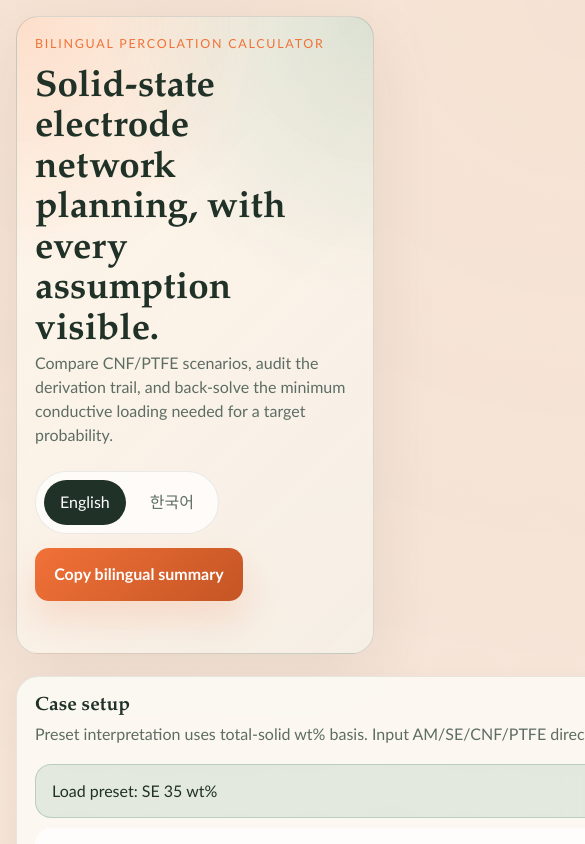
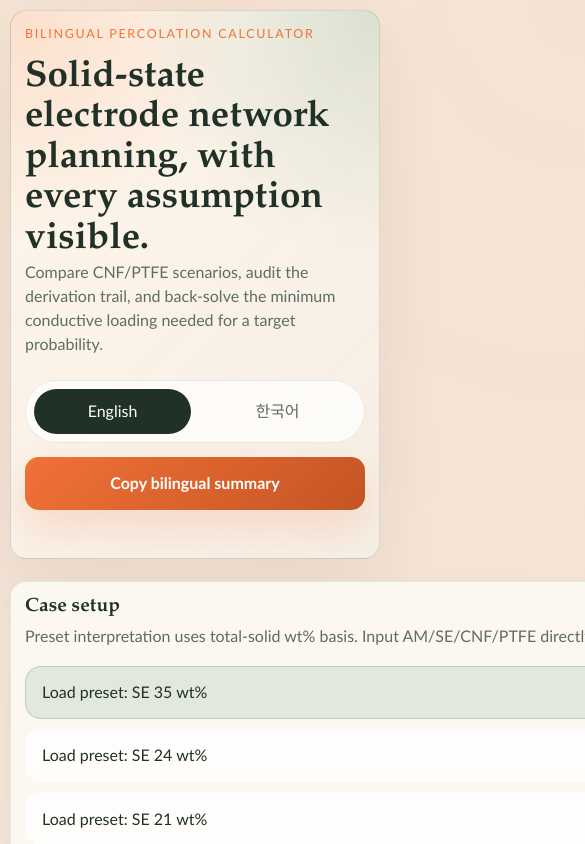
Before and after one commit to mktree1008-gif/codex-webepp, a React (Vite) app: page / in a window 390 px wide. Shown: the top 844 px of the page, 585 px wide, since content can reach past the window. Built offline with nearby package versions, Linux system fonts and the light colour scheme.

Commit message:
Improve mobile responsiveness and build compatibility

```diff
--- a/src/App.css
+++ b/src/App.css
@@ -15,6 +15,7 @@
     radial-gradient(circle at top right, rgba(52, 127, 94, 0.16), transparent 38%),
     linear-gradient(135deg, rgba(255, 247, 236, 0.94), rgba(245, 239, 230, 0.9));
   box-shadow: var(--shadow);
+  overflow: hidden;
 }
 
 .hero-panel h1 {
@@ -127,6 +128,7 @@
   grid-template-columns: minmax(320px, 420px) minmax(0, 1fr);
   gap: 22px;
   margin-top: 22px;
+  align-items: start;
 }
 
 .sidebar,
@@ -288,6 +290,7 @@
   border: 1px solid var(--border-soft);
   background: rgba(255, 255, 255, 0.86);
   overflow-x: auto;
+  -webkit-overflow-scrolling: touch;
 }
 
 .table-card h3 {
@@ -667,10 +670,83 @@ td code {
     max-width: 16ch;
   }
 
+  .hero-actions {
+    width: 100%;
+    align-items: stretch;
+  }
+
+  .language-toggle {
+    width: 100%;
+    justify-content: space-between;
+  }
+
+  .language-toggle button {
+    flex: 1 1 0;
+    text-align: center;
+  }
+
+  .copy-button {
+    width: 100%;
+  }
+
   .results-grid,
   .field-grid,
   .preset-grid,
   .mini-stats {
     grid-template-columns: 1fr;
   }
+
+  table {
+    min-width: 440px;
+  }
+
+  .curve-svg {
+    min-width: 520px;
+  }
+
+  .equation-pretty {
+    font-size: 1.08rem;
+  }
+
+  .math-line {
+    white-space: normal;
+    min-width: 0;
+    flex-wrap: wrap;
+  }
 }
+
+@media (max-width: 520px) {
+  .shell {
+    padding: 10px;
+  }
+
+  .hero-panel,
+  .panel,
+  .table-card,
+  .equation-detail-card,
+  .curve-wrapper {
+    padding: 14px;
+    border-radius: 16px;
+  }
+
+  .hero-panel h1 {
+    max-width: none;
+  }
+
+  .copy-status {
+    font-size: 0.84rem;
+  }
+
+  .field input,
+  .field select {
+    padding: 0.72rem 0.82rem;
+  }
+
+  table {
+    min-width: 390px;
+  }
+
+  .curve-svg {
+    min-width: 440px;
+  }
+}
--- a/vite.config.ts
+++ b/vite.config.ts
@@ -10,6 +10,9 @@ const pagesBasePath =
 export default defineConfig({
   base: pagesBasePath,
   plugins: [react()],
+  build: {
+    target: ['es2018', 'safari13'],
+  },
   test: {
     environment: 'jsdom',
     setupFiles: './src/test/setup.ts',
```
